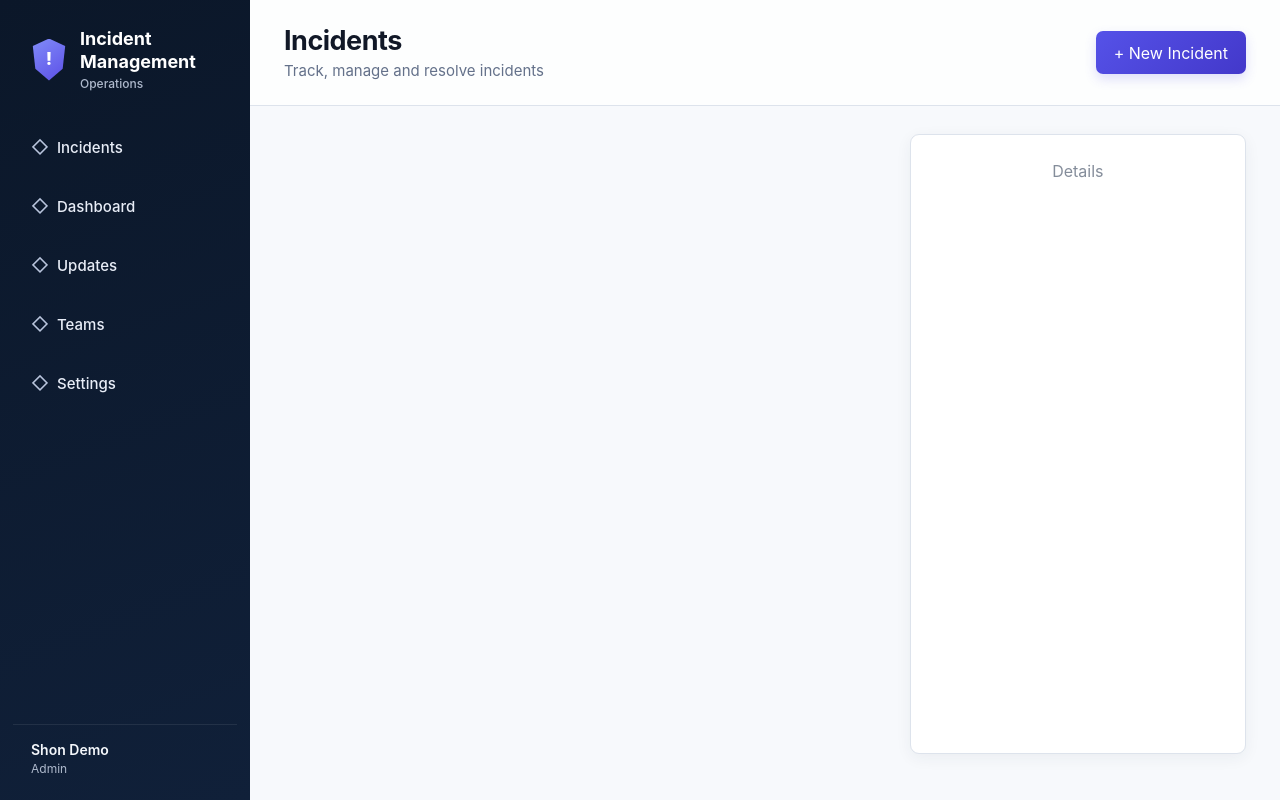
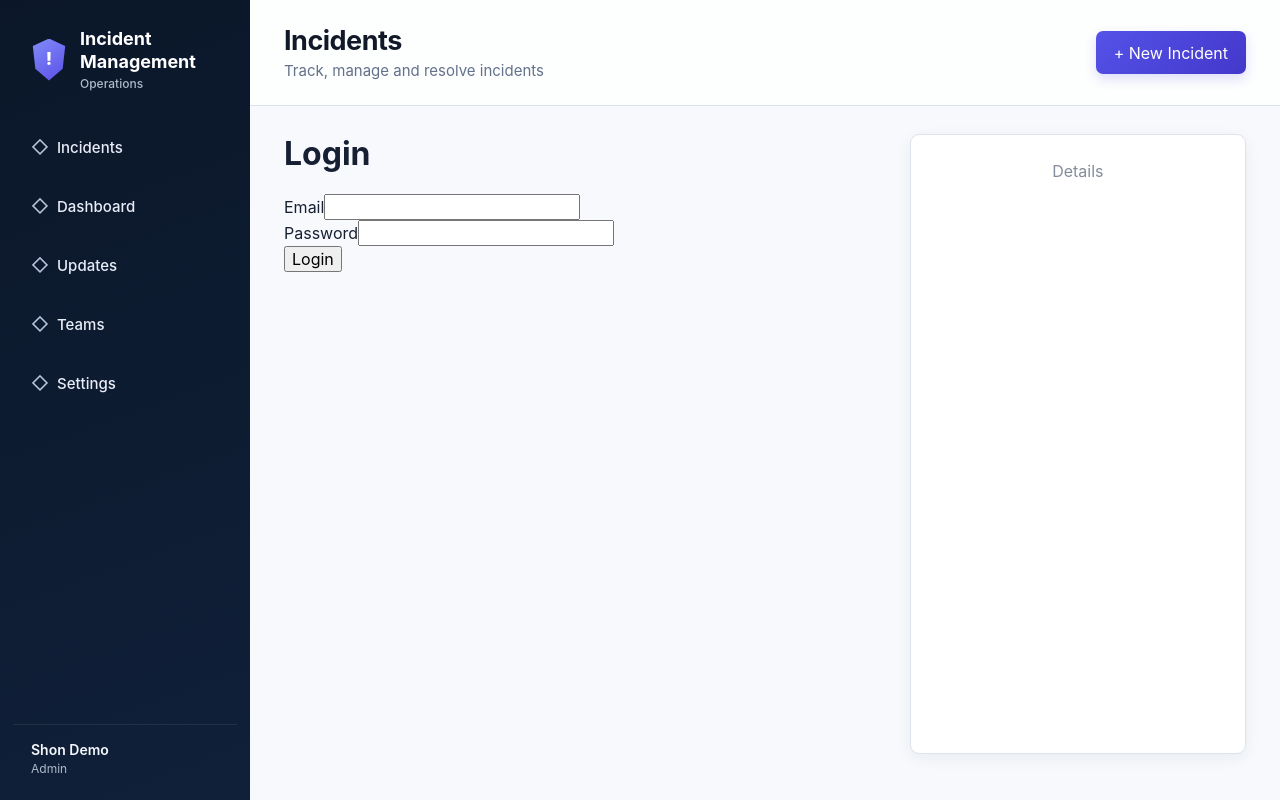
Before and after one commit to seannez/production-incident-management-system, a React (Vite) app in the folder client/: page /login in a window 1280 px wide. Built offline with nearby package versions, Linux system fonts and the light colour scheme; no server answers.

Commit message:
login frontend

```diff
--- a/client/src/App.jsx
+++ b/client/src/App.jsx
@@ -12,6 +12,8 @@ import Sidebar from "./components/layout/Sidebar";
 import Header from "./components/layout/Header";
 import "./AppLayout.css";
 import UpdatesPage from "./pages/UpdatesPage";
+import ProtectedRoute from "./components/auth/ProtectedRoute"
+import LoginPage from "./pages/LoginPage";
 
 function App() {
   const [incidents, setIncidents] = useState([]);
@@ -59,11 +61,32 @@ function App() {
           <div className="workspace">
             <Routes>
               <Route path="/" element={<Navigate to="/incidents" replace />} />
-              <Route path="/incidents" element={<IncidentsPage incidents={incidents} />} />
+              <Route path="/incidents"
+                element={
+                  <ProtectedRoute>
+                    {/*Child of protectedRoute:  */}
+                   <IncidentsPage incidents={incidents} />
+                  {/*End of children*/}
+                  </ProtectedRoute>
+                        }
+              />
               <Route path="/incidents/:id" element={<IncidentDetailsPage incidents={incidents} onStatusChange={updateIncidentStatus} />} />
               <Route path="/incidents/new" element={<CreateIncidentPage onCreateIncident={AddIncident} />} />
-              <Route path="/dashboard" element={<DashboardPage />} />
-              <Route path="/updates" element={<UpdatesPage />} />
+              <Route path="/dashboard"
+                element={
+                  <ProtectedRoute>
+                  <DashboardPage />
+                  </ProtectedRoute>
+                        }
+              />
+              <Route path="/updates"
+                element={
+                  <ProtectedRoute>
+                  <UpdatesPage />
+                  </ProtectedRoute>
+                        }
+              />
+              <Route path="/login" element={<LoginPage />} />
             </Routes>
           </div>
           <div className="details-panel panel">
--- a/client/src/api/authApi.js
+++ b/client/src/api/authApi.js
@@ -41,3 +41,16 @@ export async function loginUser(email, password) {
 
   return data;
 }
+
+export async function logoutUser() {
+  const response = await fetch(`${API_URL}/logout`, {
+    method: "POST",
+    credentials: "include",
+  });
+
+  if (!response.ok) {
+    throw new Error("Logout failed");
+  }
+
+  return response.json();
+}
--- a/client/src/api/dashboardApi.js
+++ b/client/src/api/dashboardApi.js
@@ -1,8 +1,10 @@
 //API calls for dashboard.
 
 export async function fetchDashboardSummary() {
-  const response = await fetch(
-    "http://localhost:3001/api/dashboard/summary"
+  const response = await fetch("http://localhost:3001/api/dashboard/summary",
+    {
+      credentials: "include",
+    }
   );
 
   if (!response.ok) {
--- a/client/src/api/incidentsApi.js
+++ b/client/src/api/incidentsApi.js
@@ -1,7 +1,12 @@
 // Placeholder for incident API calls.
 
 export async function fetchIncidents() {
-    const response = await fetch("http://localhost:3001/api/incidents");
+    const response = await fetch(
+    "http://localhost:3001/api/incidents",
+    {
+      credentials: "include",
+    }
+  );
     if (!response.ok) {
         throw new Error("Failed to fetch incidents");
     }
--- /dev/null
+++ b/client/src/components/auth/ProtectedRoute.jsx
@@ -0,0 +1,18 @@
+import { Navigate } from "react-router-dom";
+import { useAuth } from "../../context/AuthContext";
+
+export default function ProtectedRoute({ children }) {
+  const { currentUser, loading } = useAuth();
+
+  if (loading) {
+    return <p>Loading...</p>;
+  }
+
+  if (!currentUser) {
+    return <Navigate to="/login" replace />;
+  }
+
+  //Returns whats inside of a ProtectedRoute in App.jsx
+  //meaning if user is connected show a page
+  return children;
+}
--- /dev/null
+++ b/client/src/context/AuthContext.jsx
@@ -0,0 +1,63 @@
+import {
+  createContext,
+  useContext,
+  useEffect,
+  useState,
+} from "react";
+
+import {
+  fetchCurrentUser,
+  loginUser,
+  logoutUser,
+} from "../api/authApi";
+
+
+const AuthContext = createContext(null);
+
+export function AuthProvider({children}){
+    const [currentUser, setCurrentUser] = useState(null)
+    const [loading, setLoading] = useState(true)
+
+    useEffect(()=>{
+        async function loadCurrentUser(){
+            try {
+                const user = await fetchCurrentUser()
+                setCurrentUser(user)
+            } catch (error) {
+                console.log("Failed to fetch user: ", error)
+                setCurrentUser(null);
+            }
+            finally{
+                setLoading(false)
+            }
+        }
+        loadCurrentUser();
+    }, [])
+
+    async function login(email, password){
+        const user = await loginUser(email, password);
+        setCurrentUser(user);
+    }
+
+    async function logout(){
+        await logout();
+        currentUser(null);
+    }
+    return (
+    <AuthContext.Provider
+      value={{
+        currentUser,
+        loading,
+        login,
+        logout,
+      }}
+    >
+      {children}
+    </AuthContext.Provider>
+  );
+
+}
+
+export function useAuth() {
+  return useContext(AuthContext);
+}
--- a/client/src/main.jsx
+++ b/client/src/main.jsx
@@ -1,14 +1,15 @@
 import { StrictMode } from 'react'
 import { createRoot } from 'react-dom/client'
 import { BrowserRouter } from "react-router-dom";
+import { AuthProvider } from "./context/AuthContext";
 
 import './index.css'
 import App from './App.jsx'
 
 createRoot(document.getElementById('root')).render(
-  <StrictMode>
-     <BrowserRouter>
-        <App />
-    </BrowserRouter>
-  </StrictMode>,
+  <BrowserRouter>
+    <AuthProvider>
+      <App />
+    </AuthProvider>
+  </BrowserRouter>
 )
--- /dev/null
+++ b/client/src/pages/LoginPage.jsx
@@ -0,0 +1,64 @@
+import { useState } from "react";
+import { Navigate, useNavigate } from "react-router-dom";
+import { useAuth } from "../context/AuthContext";
+
+export default function LoginPage() {
+  const [email, setEmail] = useState("");
+  const [password, setPassword] = useState("");
+  const [error, setError] = useState("");
+
+  const { currentUser, login } = useAuth();
+  const navigate = useNavigate();
+
+  if (currentUser) {
+    return <Navigate to="/incidents" replace />;
+  }
+
+  async function handleSubmit(event) {
+    event.preventDefault();
+
+    setError("");
+
+    try {
+      await login(email, password);
+      navigate("/incidents");
+
+    } catch (error) {
+      setError(error.message);
+    }
+  }
+
+  return (
+    <div>
+      <h1>Login</h1>
+
+      <form onSubmit={handleSubmit}>
+        <div>
+          <label>Email</label>
+
+          <input
+            type="email"
+            value={email}
+            onChange={(event) => setEmail(event.target.value)}
+          />
+        </div>
+
+        <div>
+          <label>Password</label>
+
+          <input
+            type="password"
+            value={password}
+            onChange={(event) => setPassword(event.target.value)}
+          />
+        </div>
+
+        {error && <p>{error}</p>}
+
+        <button type="submit">
+          Login
+        </button>
+      </form>
+    </div>
+  );
+}
```
